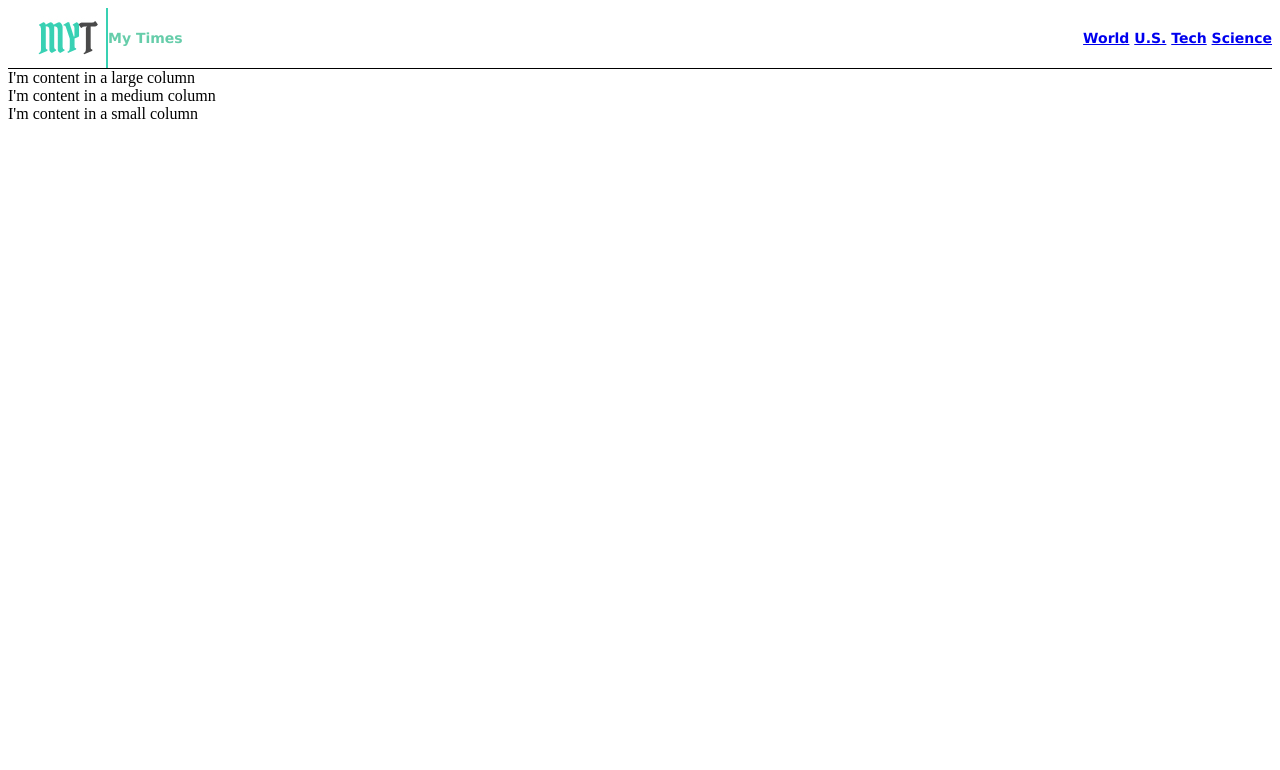
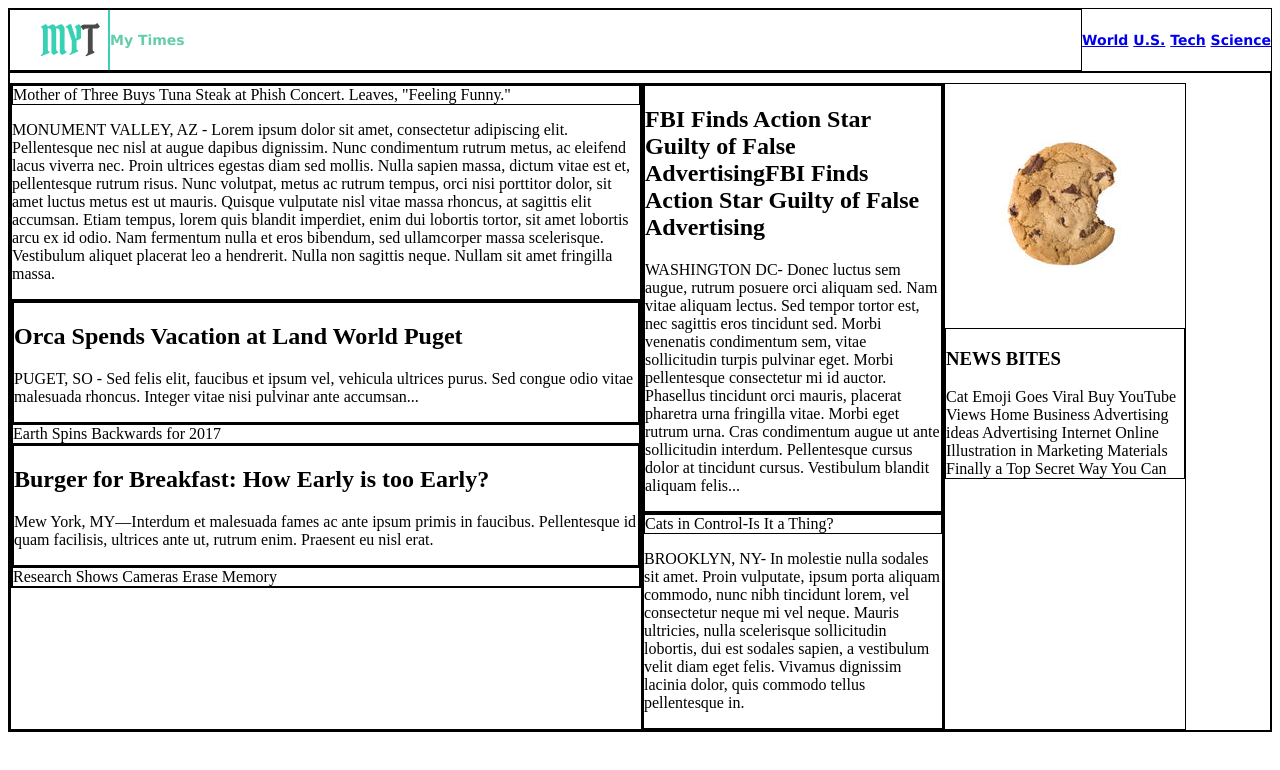
Before and after one commit to ashrafstakala/mytimes, a plain HTML site: page index.html in a window 1280 px wide. Drawn offline with Linux system fonts and the light colour scheme.

Commit message:
News columns section added

```diff
--- a/index.html
+++ b/index.html
@@ -22,14 +22,81 @@
       </header>
       <!-- header div -->
       <div class="main-content-container"> <!--main container div -->
+        <!-- first news column -->
         <div class="column large">
-          <span>I'm content in a large column</span>
+          <div class="main-story">
+            <div class="image-content">
+              <span>Mother of Three Buys Tuna Steak at Phish Concert. Leaves, "Feeling Funny."</span>
+            </div> <!-- image content div-->
+            <p class="blurb">
+              MONUMENT VALLEY, AZ - Lorem ipsum dolor sit amet, consectetur adipiscing elit. Pellentesque nec nisl at augue dapibus dignissim. Nunc condimentum rutrum metus, ac eleifend
+              lacus viverra nec. Proin ultrices egestas diam sed mollis. Nulla sapien massa, dictum vitae est et, pellentesque rutrum risus. Nunc volutpat, metus ac rutrum tempus, orci nisi
+              porttitor dolor, sit amet luctus metus est ut mauris. Quisque vulputate nisl vitae massa rhoncus, at sagittis elit accumsan. Etiam tempus, lorem quis blandit imperdiet, enim
+              dui lobortis tortor, sit amet lobortis arcu ex id odio. Nam fermentum nulla et eros bibendum, sed ullamcorper massa scelerisque. Vestibulum aliquet placerat leo a hendrerit.
+              Nulla non sagittis neque. Nullam sit amet fringilla massa.
+            </p>
+          </div>
+        <div class="stories">
+          <div class="story">
+            <div class="text-content">
+              <h2>Orca Spends Vacation at Land World Puget</h2>
+              <p class="blurb">
+                PUGET, SO - Sed felis elit, faucibus et ipsum vel, vehicula ultrices purus. Sed congue odio vitae malesuada rhoncus. Integer vitae nisi pulvinar ante accumsan...
+              </p>
+            </div> <!-- text content div -->
+          </div> <!-- story div-->
+            <div class="fall-image-content">
+              <span>Earth Spins Backwards for 2017</span>
+            </div> <!-- fall image content div -->
+            <div class="story">
+              <div class="text-content">
+                <h2>Burger for Breakfast: How Early is too Early?</h2>
+                <p class="blurb">
+                  Mew York, MY—Interdum et malesuada fames ac ante ipsum primis in faucibus. Pellentesque id quam facilisis, ultrices ante ut, rutrum enim. Praesent eu nisl erat.
+                </p>
+              </div> <!-- text content 2 div -->
+            </div> <!-- second story div -->
+            <div class="camera-image-content">
+              <span>Research Shows Cameras Erase Memory</span>
+            </div> <!-- camera image div -->
+        </div> <!-- stories div -->
         </div> <!--large column div-->
+        <!-- second news column -->
         <div class="column medium">
-          <span>I'm content in a medium column</span>
+          <div class="story">
+            <div class="text-content">
+              <h2>FBI Finds Action Star Guilty of False AdvertisingFBI Finds Action Star Guilty of False Advertising</h2>
+              <p class="blurb">
+                WASHINGTON DC- Donec luctus sem augue, rutrum posuere orci aliquam sed. Nam vitae aliquam lectus. Sed tempor tortor est, nec sagittis eros tincidunt sed.
+                Morbi venenatis condimentum sem, vitae sollicitudin turpis pulvinar eget. Morbi pellentesque consectetur mi id auctor. Phasellus tincidunt orci mauris, placerat
+                pharetra urna fringilla vitae. Morbi eget rutrum urna. Cras condimentum augue ut ante sollicitudin interdum. Pellentesque cursus dolor at tincidunt cursus.
+                Vestibulum blandit aliquam felis...
+              </p>
+              </div> <!-- text content medium div -->
+          </div> <!-- story medium colunm div -->
+          <div class="story">
+            <div class="cat-image-content">
+              <span>Cats in Control-Is It a Thing?</span>
+            </div> <!-- cat image div -->
+            <p class="blurb">
+              BROOKLYN, NY- In molestie nulla sodales sit amet. Proin vulputate, ipsum porta aliquam commodo, nunc nibh tincidunt lorem, vel consectetur neque mi vel neque.
+              Mauris ultricies, nulla scelerisque sollicitudin lobortis, dui est sodales sapien, a vestibulum velit diam eget felis. Vivamus dignissim lacinia dolor, quis
+              commodo tellus pellentesque in.
+            </p>
+            </div> <!-- story 2 medium -->
         </div> <!--medium column div-->
+        <!-- third news column -->
         <div class="column small">
-          <span>I'm content in a small column</span>
+          <img src="./resources/images/cookie.png">
+          <div class="news-bites">
+            <h3>NEWS BITES</h3>
+            <span class="bite">Cat Emoji Goes Viral</span>
+            <span class="bite">Buy YouTube Views</span>
+            <span class="bite">Home Business Advertising ideas</span>
+            <span class="bite">Advertising Internet Online</span>
+            <span class="bite">Illustration in Marketing Materials</span>
+            <span class="bite">Finally a Top Secret Way You Can</span>
+          </div> <!-- news bites -->
         </div> <!--small column div-->
     </div> <!-- main div -->
   </body>
--- a/resources/css/style.css
+++ b/resources/css/style.css
@@ -15,3 +15,21 @@ header {
 .logo span {
   color: MediumAquamarine;
 }
+.column.large {
+  width: 630px;
+}
+
+.column.medium {
+  width: 300px;
+}
+
+.column.small {
+  width: 240px;
+}
+.main-content-container {
+  display: flex;
+  padding-top: 10px;
+}
+div {
+  border: 1px solid;
+}
```
